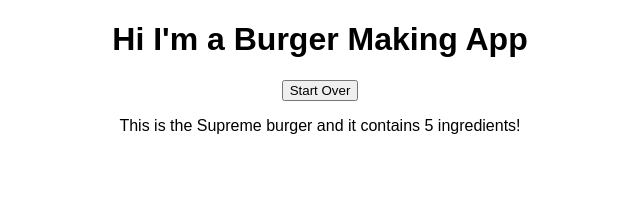
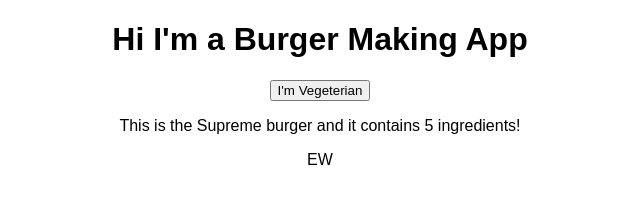
Before and after one commit to boue/reactify-da-burger, a React (Create React App) app in the folder reactify-da-burger/: page / in a window 1280 px wide. Shown: the top 219 px of the page, without its empty margins (320-960 px from the left). Built offline with nearby package versions, Linux system fonts and the light colour scheme.

Commit message:
Ew text now resets the burger, veggie burger gives a veggie burger

```diff
--- a/reactify-da-burger/src/App.js
+++ b/reactify-da-burger/src/App.js
@@ -4,13 +4,23 @@ import Burger from './Burger/Burger';
 
 class App extends Component {
   state = {
-    burgers: [{ name: 'Supreme', ingredients: 5 }]
+    burgers: [
+      { name: 'Supreme', ingredients: 5 }
+    ]
   }
 
-  switchBurgerHandler = () => {
+  switchBurgerHandler = (newName, newIngredients) => {
     this.setState({
       burgers: [
-        { name: 'yet to be made ', ingredients: 0}
+        { name: newName, ingredients: newIngredients }
+      ]
+    })
+  }
+
+  resetBurgerHandler = () => {
+    this.setState({
+      burgers: [
+        { name: 'yet to be made ', ingredients: 'no ' }
       ]
     })
   }
@@ -19,11 +29,12 @@ class App extends Component {
     return (
       <div className="App">
         <h1>Hi I'm a Burger Making App</h1>
-        <button onClick={this.switchBurgerHandler} >Start Over</button>
+        <button onClick={() => this.switchBurgerHandler('Veggie ', '5')} >I'm Vegeterian</button>
         <Burger
+          click={() => this.resetBurgerHandler()}
           ingredients={this.state.burgers[0].ingredients}
           name={this.state.burgers[0].name}
-        />
+        > EW </Burger>
       </div>
     );
   }
--- a/reactify-da-burger/src/Burger/Burger.js
+++ b/reactify-da-burger/src/Burger/Burger.js
@@ -2,7 +2,10 @@ import React from 'react';
 
 const burger = (props) => {
   return (
-    <p>This is the {props.name} burger and it contains {props.ingredients} ingredients!</p>
+    <div>
+      <p>This is the {props.name} burger and it contains {props.ingredients} ingredients!</p>
+      <p onClick={props.click}>{props.children}</p>
+    </div>
   );
 }
 
```
